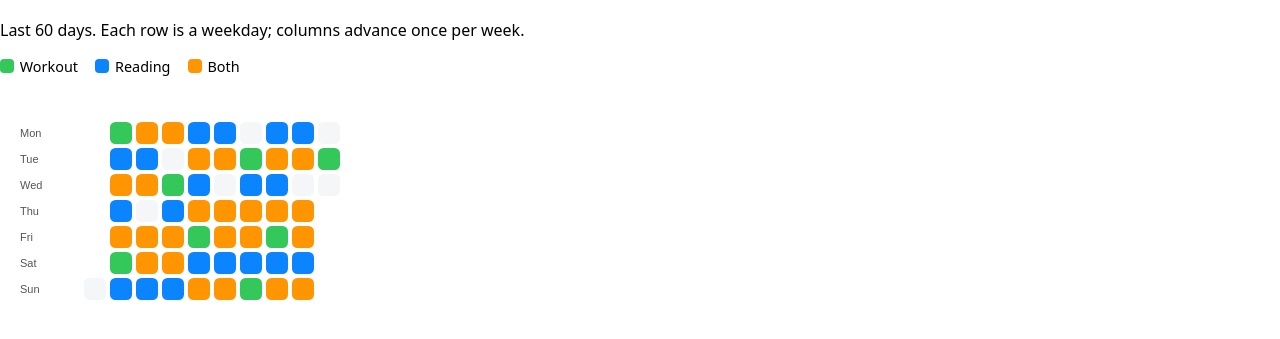
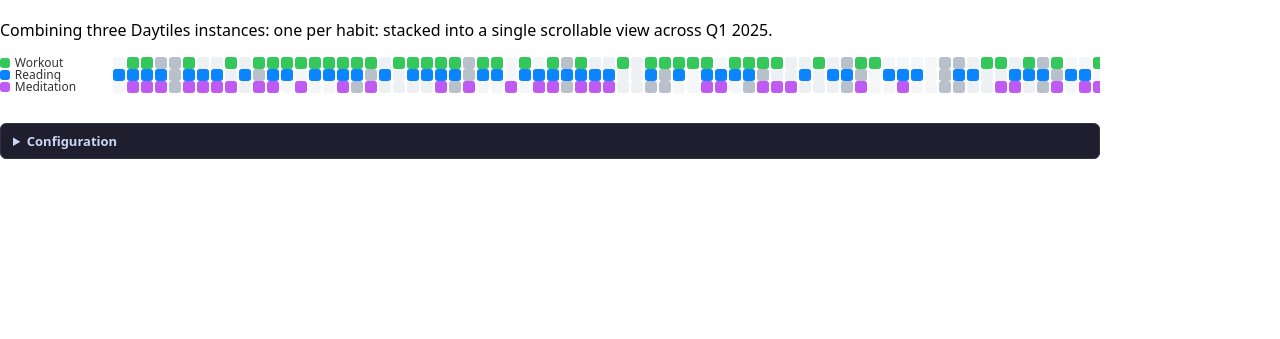
Before and after one commit to Chamartin3/daytiles, a website with bundled scripts: page examples/habit-tracker/index.html in a window 1280 px wide. Shown: the part 105-444 px from the top of the page. Built offline with nearby package versions, Linux system fonts and the light colour scheme.

Commit message:
Rebuild the habit tracker as three parallel single-row trackers
Each habit renders into its own daytiles instance, stacked into a
shared horizontally-scrollable container with sticky labels. Weekend
columns are highlighted across all three rows.

```diff
--- a/examples/habit-tracker/events.json
+++ /dev/null
@@ -1,267 +0,0 @@
-[
-  {
-    "start": "2026-03-09",
-    "type": "workout",
-    "note": "Workout"
-  },
-  {
-    "start": "2026-03-10",
-    "type": "reading",
-    "note": "Reading"
-  },
-  {
-    "start": "2026-03-11",
-    "type": "both",
-    "note": "Workout + Reading"
-  },
-  {
-    "start": "2026-03-12",
-    "type": "reading",
-    "note": "Reading"
-  },
-  {
-    "start": "2026-03-13",
-    "type": "both",
-    "note": "Workout + Reading"
-  },
-  {
-    "start": "2026-03-14",
-    "type": "workout",
-    "note": "Workout"
-  },
-  {
-    "start": "2026-03-15",
-    "type": "reading",
-    "note": "Reading"
-  },
-  {
-    "start": "2026-03-16",
-    "type": "both",
-    "note": "Workout + Reading"
-  },
-  {
-    "start": "2026-03-17",
-    "type": "reading",
-    "note": "Reading"
-  },
-  {
-    "start": "2026-03-18",
-    "type": "both",
-    "note": "Workout + Reading"
-  },
-  {
-    "start": "2026-03-20",
-    "type": "both",
-    "note": "Workout + Reading"
-  },
-  {
-    "start": "2026-03-21",
-    "type": "both",
-    "note": "Workout + Reading"
-  },
-  {
-    "start": "2026-03-22",
-    "type": "reading",
-    "note": "Reading"
-  },
-  {
-    "start": "2026-03-23",
-    "type": "both",
-    "note": "Workout + Reading"
-  },
-  {
-    "start": "2026-03-25",
-    "type": "workout",
-    "note": "Workout"
-  },
-  {
-    "start": "2026-03-26",
-    "type": "reading",
-    "note": "Reading"
-  },
-  {
-    "start": "2026-03-27",
-    "type": "both",
-    "note": "Workout + Reading"
-  },
-  {
-    "start": "2026-03-28",
-    "type": "both",
-    "note": "Workout + Reading"
-  },
-  {
-    "start": "2026-03-29",
-    "type": "reading",
-    "note": "Reading"
-  },
-  {
-    "start": "2026-03-29",
-    "type": "workout",
-    "note": "Workout"
-  },
-  {
-    "start": "2026-03-30",
-    "type": "reading",
-    "note": "Reading"
-  },
-  {
-    "start": "2026-03-31",
-    "type": "both",
-    "note": "Workout + Reading"
-  },
-  {
-    "start": "2026-04-01",
-    "type": "reading",
-    "note": "Reading"
-  },
-  {
-    "start": "2026-04-02",
-    "type": "both",
-    "note": "Workout + Reading"
-  },
-  {
-    "start": "2026-04-03",
-    "type": "workout",
-    "note": "Workout"
-  },
-  {
-    "start": "2026-04-04",
-    "type": "reading",
-    "note": "Reading"
-  },
-  {
-    "start": "2026-04-05",
-    "type": "both",
-    "note": "Workout + Reading"
-  },
-  {
-    "start": "2026-04-06",
-    "type": "reading",
-    "note": "Reading"
-  },
-  {
-    "start": "2026-04-07",
-    "type": "both",
-    "note": "Workout + Reading"
-  },
-  {
-    "start": "2026-04-09",
-    "type": "both",
-    "note": "Workout + Reading"
-  },
-  {
-    "start": "2026-04-10",
-    "type": "both",
-    "note": "Workout + Reading"
-  },
-  {
-    "start": "2026-04-11",
-    "type": "reading",
-    "note": "Reading"
-  },
-  {
-    "start": "2026-04-12",
-    "type": "both",
-    "note": "Workout + Reading"
-  },
-  {
-    "start": "2026-04-14",
-    "type": "workout",
-    "note": "Workout"
-  },
-  {
-    "start": "2026-04-15",
-    "type": "reading",
-    "note": "Reading"
-  },
-  {
-    "start": "2026-04-16",
-    "type": "both",
-    "note": "Workout + Reading"
-  },
-  {
-    "start": "2026-04-17",
-    "type": "both",
-    "note": "Workout + Reading"
-  },
-  {
-    "start": "2026-04-18",
-    "type": "reading",
-    "note": "Reading"
-  },
-  {
-    "start": "2026-04-19",
-    "type": "workout",
-    "note": "Workout"
-  },
-  {
-    "start": "2026-04-20",
-    "type": "reading",
-    "note": "Reading"
-  },
-  {
-    "start": "2026-04-21",
-    "type": "both",
-    "note": "Workout + Reading"
-  },
-  {
-    "start": "2026-04-22",
-    "type": "reading",
-    "note": "Reading"
-  },
-  {
-    "start": "2026-04-23",
-    "type": "both",
-    "note": "Workout + Reading"
-  },
-  {
-    "start": "2026-04-24",
-    "type": "workout",
-    "note": "Workout"
-  },
-  {
-    "start": "2026-04-25",
-    "type": "reading",
-    "note": "Reading"
-  },
-  {
-    "start": "2026-04-26",
-    "type": "both",
-    "note": "Workout + Reading"
-  },
-  {
-    "start": "2026-04-27",
-    "type": "reading",
-    "note": "Reading"
-  },
-  {
-    "start": "2026-04-28",
-    "type": "both",
-    "note": "Workout + Reading"
-  },
-  {
-    "start": "2026-04-30",
-    "type": "both",
-    "note": "Workout + Reading"
-  },
-  {
-    "start": "2026-05-01",
-    "type": "both",
-    "note": "Workout + Reading"
-  },
-  {
-    "start": "2026-05-02",
-    "type": "reading",
-    "note": "Reading"
-  },
-  {
-    "start": "2026-05-03",
-    "type": "both",
-    "note": "Workout + Reading"
-  },
-  {
-    "start": "2026-05-05",
-    "type": "workout",
-    "note": "Workout"
-  }
-]
--- a/examples/habit-tracker/habits.js
+++ b/examples/habit-tracker/habits.js
@@ -1,37 +1,93 @@
 import { Daytiles, Layout, Shape, AlternationMode } from "../../dist/index.js";
+import { renderConfig } from "../utils/config.js";
 
-const START = "2026-03-08";
-const END = "2026-05-06";
+function isoDate(d) {
+  const y = d.getFullYear();
+  const m = String(d.getMonth() + 1).padStart(2, "0");
+  const day = String(d.getDate()).padStart(2, "0");
+  return `${y}-${m}-${day}`;
+}
 
-const COLORS = {
-  current: "#ffd60a",
+const START = "2025-01-01";
+const END = "2025-03-31";
+const start = new Date(2025, 0, 1);
+const DAYS = Math.round((new Date(2025, 2, 31) - start) / 86_400_000) + 1;
+
+function mulberry32(seed) {
+  let t = seed >>> 0;
+  return () => {
+    t = (t + 0x6d2b79f5) >>> 0;
+    let r = Math.imul(t ^ (t >>> 15), 1 | t);
+    r = (r + Math.imul(r ^ (r >>> 7), 61 | r)) ^ r;
+    return ((r ^ (r >>> 14)) >>> 0) / 4294967296;
+  };
+}
+
+const HABITS = [
+  { id: "workout", label: "Workout", color: "#34c759", probability: 0.6, seed: 1 },
+  { id: "reading", label: "Reading", color: "#0a84ff", probability: 0.75, seed: 2 },
+  { id: "meditation", label: "Meditation", color: "#bf5af2", probability: 0.5, seed: 3 },
+];
+
+function generateEvents(habit) {
+  const rng = mulberry32(habit.seed);
+  const events = [];
+  const cursor = new Date(start);
+  for (let i = 0; i < DAYS; i++) {
+    if (rng() < habit.probability) {
+      events.push({ start: isoDate(cursor), type: habit.id, note: habit.label });
+    }
+    cursor.setDate(cursor.getDate() + 1);
+  }
+  return events;
+}
+
+const BASE_COLORS = {
   dayColor: "#f4f6f8",
-  pastFade: 0.9,
-  alternation: { mode: AlternationMode.None, color: "#eef1f4", size: 7 },
-  eventTypeColors: {
-    workout: "#34c759",
-    reading: "#0a84ff",
-    both: "#ff9500",
-  },
+  pastFade: 1,
+  highlightCurrent: false,
+  alternation: { mode: AlternationMode.Week, color: "#eef1f4", size: 1 },
+  highlight: { weekdays: { 0: "#b8c0cc", 6: "#b8c0cc" } },
 };
 
-const dt = new Daytiles({
-  layout: Layout.Weekday,
+const BASE_CONFIG = {
+  layout: Layout.Custom,
   shape: Shape.RoundedRect,
   startDate: START,
   endDate: END,
-  daySize: 22,
-  gap: 4,
-  startDayOfWeek: 1,
-  showLabels: true,
-  colors: COLORS,
+  daySize: 12,
+  gap: 2,
+  daysPerRow: DAYS,
+  showLabels: false,
+};
+
+const trackersEl = document.getElementById("trackers");
+
+for (const habit of HABITS) {
+  const row = document.createElement("div");
+  row.className = "tracker-row";
+  const label = document.createElement("div");
+  label.className = "tracker-label";
+  label.innerHTML = `<i class="swatch" style="background:${habit.color}"></i>${habit.label}`;
+  const svg = document.createElementNS("http://www.w3.org/2000/svg", "svg");
+  row.appendChild(label);
+  row.appendChild(svg);
+  trackersEl.appendChild(row);
+
+  const config = {
+    ...BASE_CONFIG,
+    colors: {
+      ...BASE_COLORS,
+      defaultEventColor: habit.color,
+      eventTypeColors: { [habit.id]: habit.color },
+    },
+  };
+  const dt = new Daytiles(config);
+  dt.addEvents(generateEvents(habit));
+  dt.render(svg);
+}
+
+renderConfig(document.getElementById("config"), {
+  ...BASE_CONFIG,
+  colors: BASE_COLORS,
 });
-
-const events = await fetch("./events.json").then((r) => r.json());
-dt.addEvents(events);
-
-dt.onTileClick(({ date, event }) => {
-  console.log(date.toDateString(), event.note ?? "no habits");
-});
-
-dt.render(document.getElementById("calendar"));
--- a/examples/habit-tracker/index.html
+++ b/examples/habit-tracker/index.html
@@ -3,26 +3,28 @@
   <head>
     <meta charset="UTF-8" />
     <meta name="viewport" content="width=device-width, initial-scale=1.0" />
-    <title>Daytiles — Habit Tracker</title>
+    <title>Daytiles: Habit Tracker</title>
     <link rel="stylesheet" href="../../styles.css" />
     <style>
       body { font-family: system-ui, sans-serif; max-width: 1100px; margin: 2em auto; padding: 0 1em; }
-      .legend { display: flex; gap: 1.2em; margin: 1em 0; font-size: 0.9em; }
-      .legend span { display: inline-flex; align-items: center; gap: 0.4em; }
-      .swatch { width: 14px; height: 14px; border-radius: 4px; display: inline-block; }
+      .swatch { width: 12px; height: 12px; border-radius: 3px; display: inline-block; margin-right: 0.4em; vertical-align: middle; }
+      #trackers { overflow-x: auto; overflow-y: hidden; height: auto; padding-bottom: 0.4em; }
+      .tracker-row { display: flex; align-items: center; gap: 0.8em; margin: 0; flex-wrap: nowrap; line-height: 1; width: max-content; }
+      .tracker-row svg { flex: none; max-width: none !important; display: block; }
+      .tracker-label { width: 100px; flex: none; font-size: 0.75em; color: #333; display: flex; align-items: center; position: sticky; left: 0; background: #fff; z-index: 1; }
+      .swatch { width: 10px; height: 10px; }
       a { color: #0366d6; }
     </style>
   </head>
   <body>
     <p><a href="../">← All examples</a></p>
     <h1>Habit Tracker</h1>
-    <p>Last 60 days. Each row is a weekday; columns advance once per week.</p>
-    <div class="legend">
-      <span><i class="swatch" style="background:#34c759"></i> Workout</span>
-      <span><i class="swatch" style="background:#0a84ff"></i> Reading</span>
-      <span><i class="swatch" style="background:#ff9500"></i> Both</span>
-    </div>
-    <svg id="calendar"></svg>
+    <p>Combining three Daytiles instances: one per habit: stacked into a single scrollable view across Q1 2025.</p>
+    <div id="trackers"></div>
+    <details class="config-box">
+      <summary>Configuration</summary>
+      <pre id="config"></pre>
+    </details>
     <script type="module" src="habits.js"></script>
   </body>
 </html>
```
